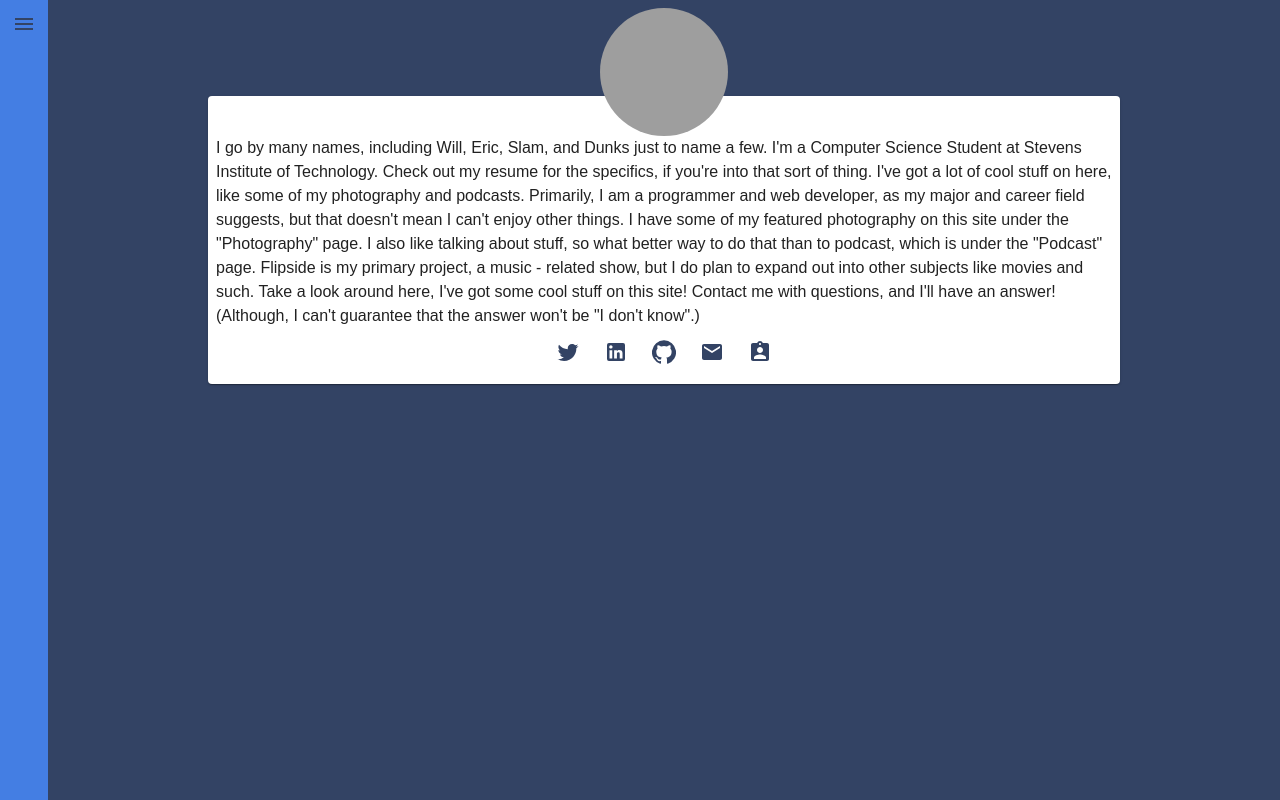
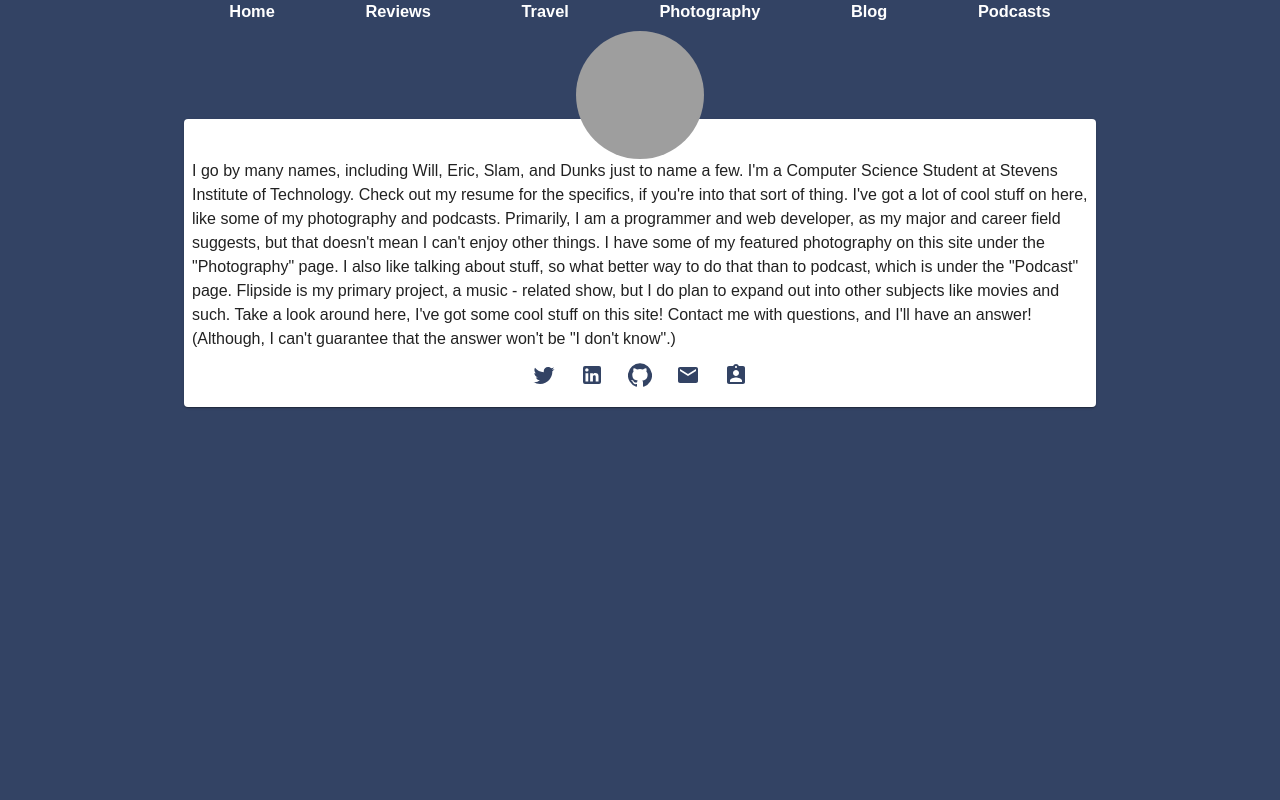
Before and after one commit to willdunk/paris.williamdunkerley.com, a React (Vite) app: page / in a window 1280 px wide. Built offline with nearby package versions, Linux system fonts and the light colour scheme; grey boxes are pictures that could not be loaded.

Commit message:
feat(Nav): Modify Nav structure to static links

```diff
--- a/App.js
+++ b/App.js
@@ -9,6 +9,8 @@ import {
 	Route,
 } from "react-router-dom";
 import {Main, Reviews, Review} from './src/pages';
+
+const WIP = () => <span>WIP</span>
 
 const App = () => (
 	<div className="App">
@@ -27,7 +29,16 @@ const App = () => (
 							<Review/>
 						</Route>
 						<Route path="/travel">
-							<span>There</span>
+							<WIP />
+						</Route>
+						<Route path="/photography">
+							<WIP />
+						</Route>
+						<Route path="/blog">
+							<WIP />
+						</Route>
+						<Route path="/podcasts">
+							<WIP />
 						</Route>
 					</Switch>
 				</Router>
--- a/assets/theme.js
+++ b/assets/theme.js
@@ -7,7 +7,7 @@ export const theme = createMuiTheme({
 		secondary: lightblue,
 		background: {
 			default: blue.main,
-		}
+		},
 	},
 	typography: {
 		fontFamily: [
--- a/src/components/common/Drawer/index.js
+++ /dev/null
@@ -1,69 +0,0 @@
-import React, {useState} from "react";
-import {
-	Drawer as DrawerMUI,
-	IconButton,
-	List,
-	ListItem,
-	ListItemIcon,
-	ListItemText,
-} from "@material-ui/core";
-import {Link} from "react-router-dom";
-import {useStyles} from './styles';
-import {
-	Menu as MenuIcon,
-	Home as HomeIcon,
-	Comment as CommentIcon
-} from '@material-ui/icons';
-
-const items = [
-	{
-		link: "/",
-		text: "Home",
-		icon: <HomeIcon/>,
-	},
-	{
-		link: "/reviews",
-		text: "Reviews",
-		icon: <CommentIcon/>,
-	}
-]
-
-const Drawer = (props) => {
-	const [isOpen, setIsOpen] = useState(false);
-	const classes = useStyles();
-	return (
-		<div
-			className={classes.bar}
-		>
-			<IconButton
-				color='primary'
-				onClick={() => setIsOpen(true)}
-			>
-				<MenuIcon />
-			</IconButton>
-			<DrawerMUI
-				open={isOpen}
-			>
-				<List>
-					{items.map((item, index) => (
-						<ListItem
-							component={Link}
-							to={item.link}
-							button
-							key={item.text}
-						>
-							<ListItemIcon>
-								{item.icon}
-							</ListItemIcon>
-							<ListItemText
-								primary={item.text}
-							/>
-						</ListItem>
-					))}
-				</List>
-			</DrawerMUI>
-		</div>
-	)
-}
-
-export default Drawer
--- a/src/components/common/Drawer/styles.js
+++ /dev/null
@@ -1,10 +0,0 @@
-import { makeStyles } from '@material-ui/core/styles';
-
-export const useStyles = makeStyles(theme => ({
-	bar: {
-		width: `${100}%`,
-		height: `${100}%`,
-		minHeight: `${100}vh`,
-		backgroundColor: theme.palette.secondary.main,
-	},
-}));
--- a/src/components/common/Layout/index.js
+++ b/src/components/common/Layout/index.js
@@ -1,11 +1,9 @@
 import React from 'react';
 import {Grid} from '@material-ui/core';
-import {Drawer, Container} from '../../common';
-import {useStyles} from './styles';
+import {Nav, Container} from '../../common';
 
 const Layout = (props) => {
 	const {children} = props;
-	const classes = useStyles();
 
 	return (
 		<Grid
@@ -13,13 +11,15 @@ const Layout = (props) => {
 		>
 			<Grid
 				item
-				classes={{ root: classes.nav }}
+				xs={12}
 			>
-				<Drawer />
+				<Container>
+					<Nav />
+				</Container>
 			</Grid>
 			<Grid
 				item
-				classes={{ root: classes.body }}
+				xs={12}
 			>
 				<Container {...{children}}/>
 			</Grid>
--- /dev/null
+++ b/src/components/common/Nav/index.js
@@ -0,0 +1,55 @@
+import React from 'react';
+import {Grid, Link as MUILink} from '@material-ui/core';
+import { Link } from "react-router-dom";
+import { useStyles } from './styles';
+import theme from '../../../../assets/theme';
+
+const items = [
+	{
+		link: "/",
+		text: "Home",
+	},
+	{
+		link: "/reviews",
+		text: "Reviews",
+	},
+	{
+		link: "/travel",
+		text: "Travel",
+	},
+	{
+		link: "/photography",
+		text: "Photography",
+	},
+	{
+		link: "/blog",
+		text: "Blog",
+	},
+	{
+		link: "/podcasts",
+		text: "Podcasts",
+	},
+]
+
+const Nav = (props) => {
+	const classes = useStyles(theme);
+	return (
+		<Grid
+			container
+			justify="space-around"
+		>
+			{items.map((item, key) => (
+				<Grid item {...{key}}>
+					<Link {...{to:item.link, style: {textDecoration: 'none'}}}>
+						<MUILink component={'h3'} classes={{root: classes.link}}>
+							{item.text}
+						</MUILink>
+					</Link>
+				</Grid>
+			))}
+
+		</Grid>
+	);
+};
+
+export default Nav;
--- a/src/components/common/Layout/styles.js
+++ b/src/components/common/Nav/styles.js
@@ -1,10 +1,10 @@
 import { makeStyles } from '@material-ui/core/styles';
 
 export const useStyles = makeStyles(theme => ({
-	nav: {
-		width: theme.spacing(6),
+	link: {
+		color: theme.palette.primary.contrastText,
+		// "& > a": {
+		// 	textDecoration: 'none',
+		// },
 	},
-	body: {
-		width: `calc(${100}% - ${theme.spacing(6)}px)`,
-	}
 }));
--- a/src/components/common/index.js
+++ b/src/components/common/index.js
@@ -1,11 +1,11 @@
-import Drawer from './Drawer';
 import Container from './Container';
 import Layout from './Layout';
 import Loading from './Loading';
+import Nav from './Nav';
 
 export {
-	Drawer,
 	Container,
 	Layout,
 	Loading,
+	Nav,
 };
```
